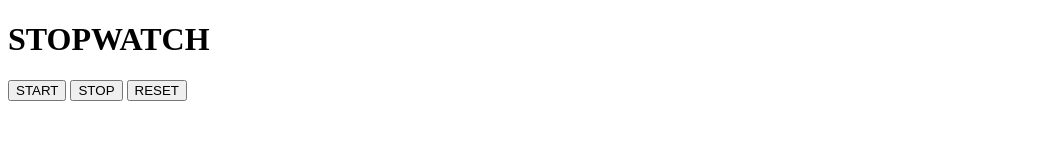
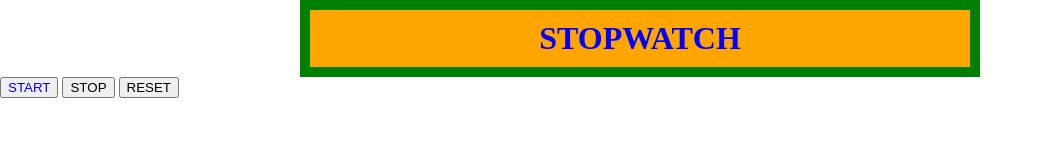
Before and after one commit to richardmasters/StopWatch, a plain HTML site: page index.html in a window 1280 px wide. Shown: the whole page, without its empty margins (0-1043 px from the left). Drawn offline with Linux system fonts and the light colour scheme.

Commit message:
css part 1

```diff
--- a/app.css
+++ b/app.css
@@ -1,10 +1,23 @@
+html,
+body {
+    margin: 0px;
+    padding: 0px;
+    border: 0px;
+    left: 0px;
+    top: 0px;
+}
+
 h1 {
     margin: auto;
     width: 50%;
-    border: 3px solid green;
+    border: 10px solid green;
     padding: 10px;
+    text-align: center;
+    color: blue;
+    background-color: orange;
 }
 
 #start {
+    color:blue;
 
 }
--- a/index.html
+++ b/index.html
@@ -5,13 +5,13 @@
     <meta http-equiv="X-UA-Compatible" content="IE=edge">
     <meta name="viewport" content="width=device-width, initial-scale=1.0">
     <title>StopWatch</title>
-    <link rel=¨stylesheet¨ type=¨text/css¨ href=app.css>
+    <link rel="stylesheet" href="app.css">
 </head>
 <body>
-    <script src = java.js></script>
     <h1>STOPWATCH</h1>
     <button id = "start">START</button>
     <button id = "stop">STOP</button>
-    <button id = "start">RESET</button>
+    <button id = "reset">RESET</button>
+    <script src = java.js></script>
 </body>
 </html>
--- a/java.js
+++ /dev/null
@@ -1 +0,0 @@
-alert("Hi")
```
